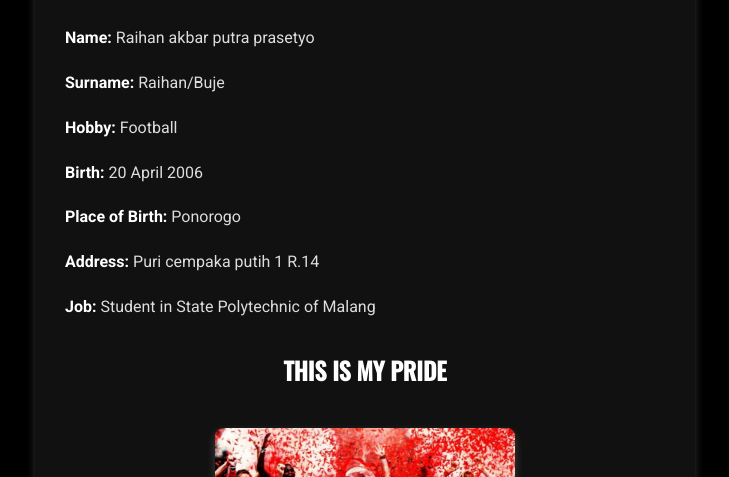
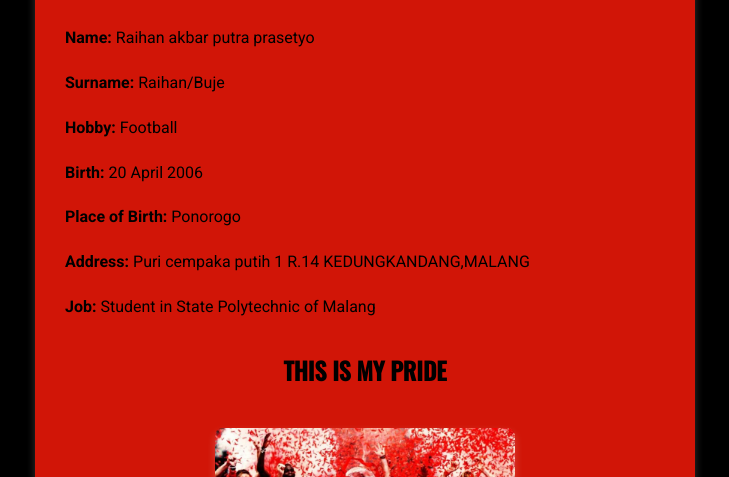
Before and after one commit to Raihanbujeee/Profile, a plain HTML site: page index.html in a window 1280 px wide. Shown: the part 647-1124 px from the top of the page, without its empty margins (275-1004 px from the left). Drawn offline with nearby package versions, Linux system fonts and the light colour scheme.

Commit message:
perkenalan

```diff
--- a/index.html
+++ b/index.html
@@ -12,14 +12,14 @@
             margin: 0;
             padding: 0;
             background-color: #000;
-            color: #fff;
+            color: #000;
             text-align: center;
         }
 
         h1,
         h2 {
             font-family: 'Oswald', sans-serif;
-            color: #fff;
+            color: #000;
         }
 
         h1 {
@@ -40,7 +40,7 @@
         }
 
         .container {
-            background-color: #111;
+            background-color: #d11507;
             margin: 30px auto;
             padding: 30px;
             border-radius: 8px;
@@ -56,12 +56,12 @@
 
         .profile-info p {
             line-height: 1.8;
-            color: #ddd;
+            color: #000;
             margin-bottom: 10px;
         }
 
         .profile-info strong {
-            color: #fff;
+            color: #000;
         }
     </style>
 </head>
@@ -78,7 +78,7 @@
             <p><strong>Hobby:</strong> Football</p>
             <p><strong>Birth:</strong> 20 April 2006</p>
             <p><strong>Place of Birth:</strong> Ponorogo</p>
-            <p><strong>Address:</strong> Puri cempaka putih 1 R.14</p>
+            <p><strong>Address:</strong> Puri cempaka putih 1 R.14 KEDUNGKANDANG,MALANG</p>
             <p><strong>Job:</strong> Student in State Polytechnic of Malang</p>
         </div>
 
@@ -93,9 +93,7 @@
         <p>IS MARQ MARQUEZ MY FAVORITE RIDER IN MOTO GP AND DUCATI IS MY FAVORITE BIKE</p>
     </div>
 
-    <script>
-        // You can add more interactive JavaScript effects here if you want.
-    </script>
+
 </body>
 
 </html>
```
